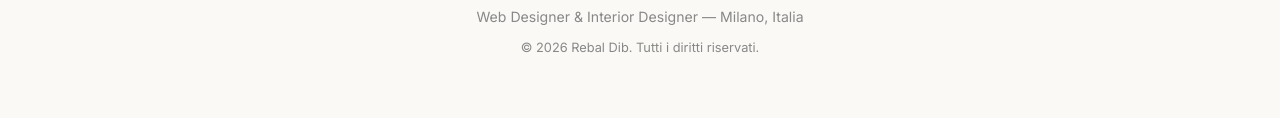
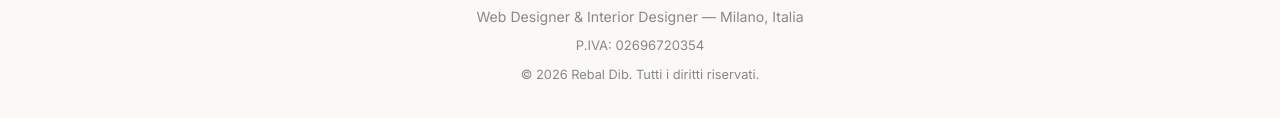
Before and after one commit to rd9-rgb/portfolio, a plain HTML site: page index.html in a window 1280 px wide. Shown: the part 8857-8975 px from the top of the page. Drawn offline with nearby package versions, Linux system fonts and the light colour scheme; a web font is replaced by a local one.

Commit message:
Add files via upload

```diff
--- a/index.html
+++ b/index.html
@@ -1310,6 +1310,7 @@
     <footer>
         <strong>Rebal Dib</strong>
         <p data-key="footer_line1">Web Designer & Interior Designer — Milano, Italia</p>
+	<p style="font-size: 0.82rem; color: var(--muted); margin-top: 0.3rem;" data-key="footer_piva">P.IVA: 02696720354</p>
         <p style="margin-top: 0.5rem; font-size: 0.8rem;" data-key="footer_copy">© 2026 Rebal Dib. Tutti i diritti riservati.</p>
     </footer>
 
@@ -1400,6 +1401,7 @@
                 label_instagram: "Instagram",
                 contact_cta: "Scrivimi una Mail",
                 footer_line1: "Web Designer & Interior Designer — Milano, Italia",
+		footer_piva: "P.IVA: 02696720354",
                 footer_copy: "© 2026 Rebal Dib. Tutti i diritti riservati."
             },
             en: {
@@ -1486,6 +1488,7 @@
                 label_instagram: "Instagram",
                 contact_cta: "Send Me an Email",
                 footer_line1: "Web Designer & Interior Designer — Milan, Italy",
+		footer_piva: "P.IVA: 02696720354",
                 footer_copy: "© 2026 Rebal Dib. All rights reserved."
             }
         };
```
